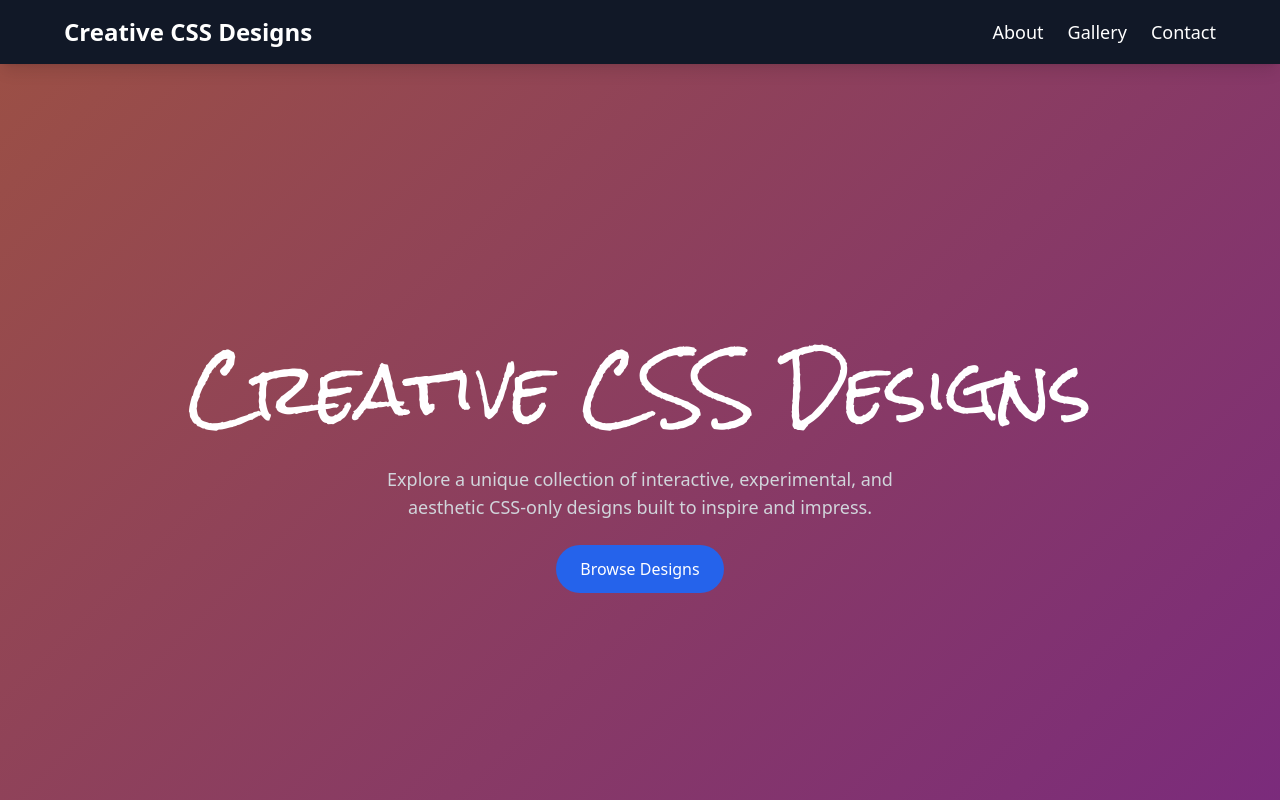
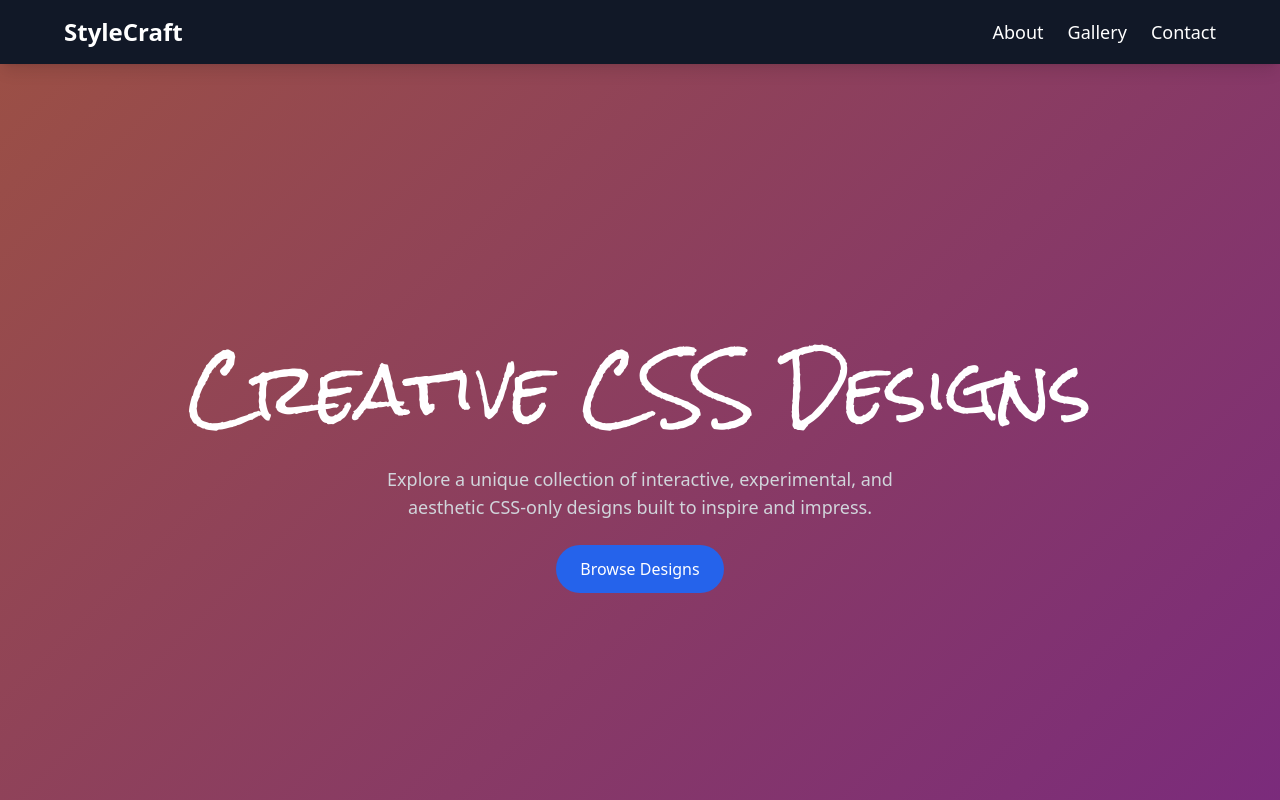
Before and after one commit to imperio07adi/CSS-DESIGNS-, a plain HTML site: page index.html in a window 1280 px wide. Shown: the top 800 px of the page. Drawn offline with nearby package versions, Linux system fonts and the light colour scheme; a web font is replaced by a local one.

Commit message:
Update index.html

```diff
--- a/index.html
+++ b/index.html
@@ -4,7 +4,7 @@
 <head>
     <meta charset="UTF-8" />
     <meta name="viewport" content="width=device-width, initial-scale=1.0" />
-    <title>Creative CSS Designs</title>
+    <title>StyleCraft</title>
     <link type="image/png" sizes="32x32" rel="icon" href="assets/icons8-stars-32.png">
 
     <link rel="stylesheet" href="style.css">
@@ -17,7 +17,7 @@
     <!-- Navbar -->
 <nav class="navbar sticky top-0 z-50 bg-gray-900 p-4 shadow-lg">
     <div class="max-w-6xl mx-auto flex justify-between items-center">
-      <a href="#" class="text-2xl font-bold text-white hover:text-blue-400">Creative CSS Designs</a>
+      <a href="#" class="text-2xl font-bold text-white hover:text-blue-400">StyleCraft</a>
 
       <!-- Desktop Links -->
       <div class="hidden md:flex space-x-6">
```
